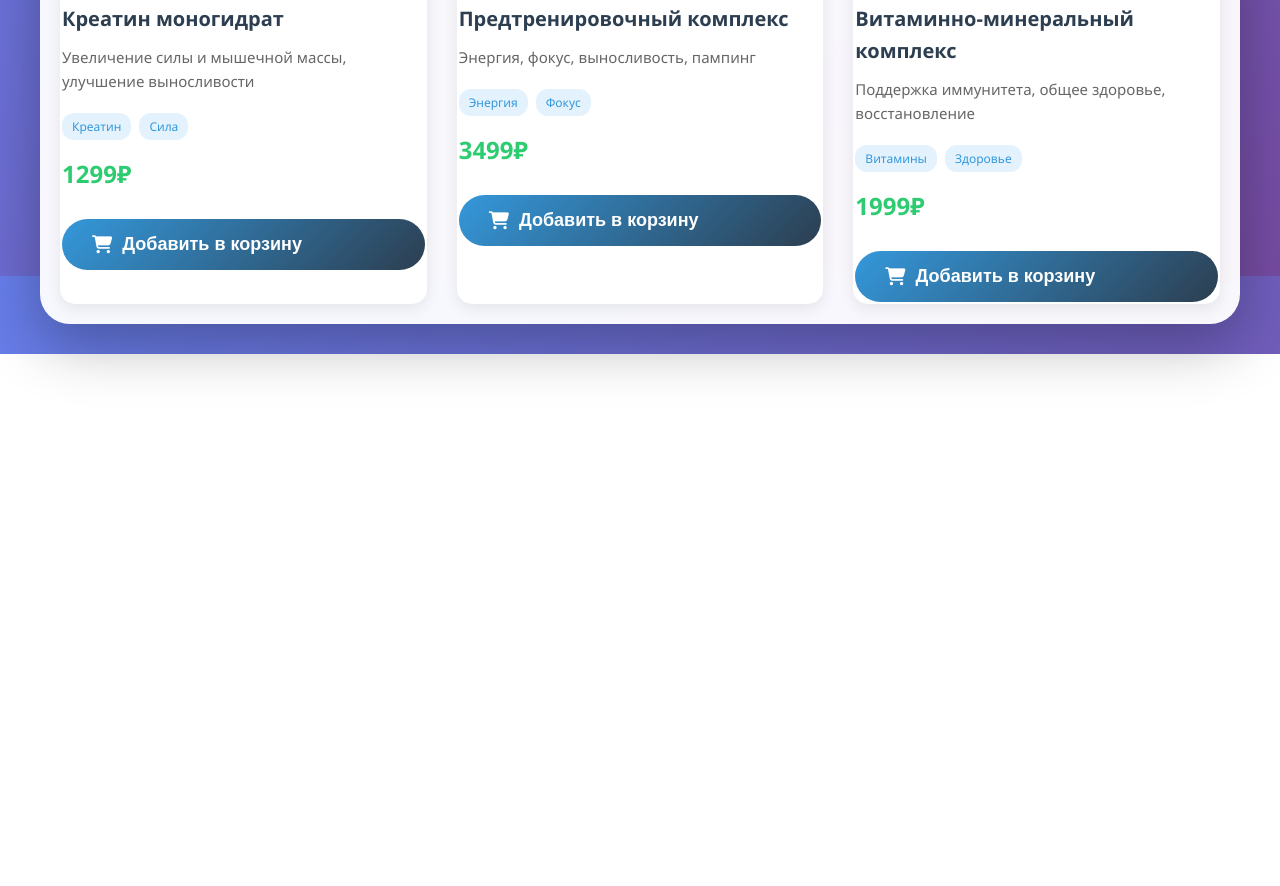
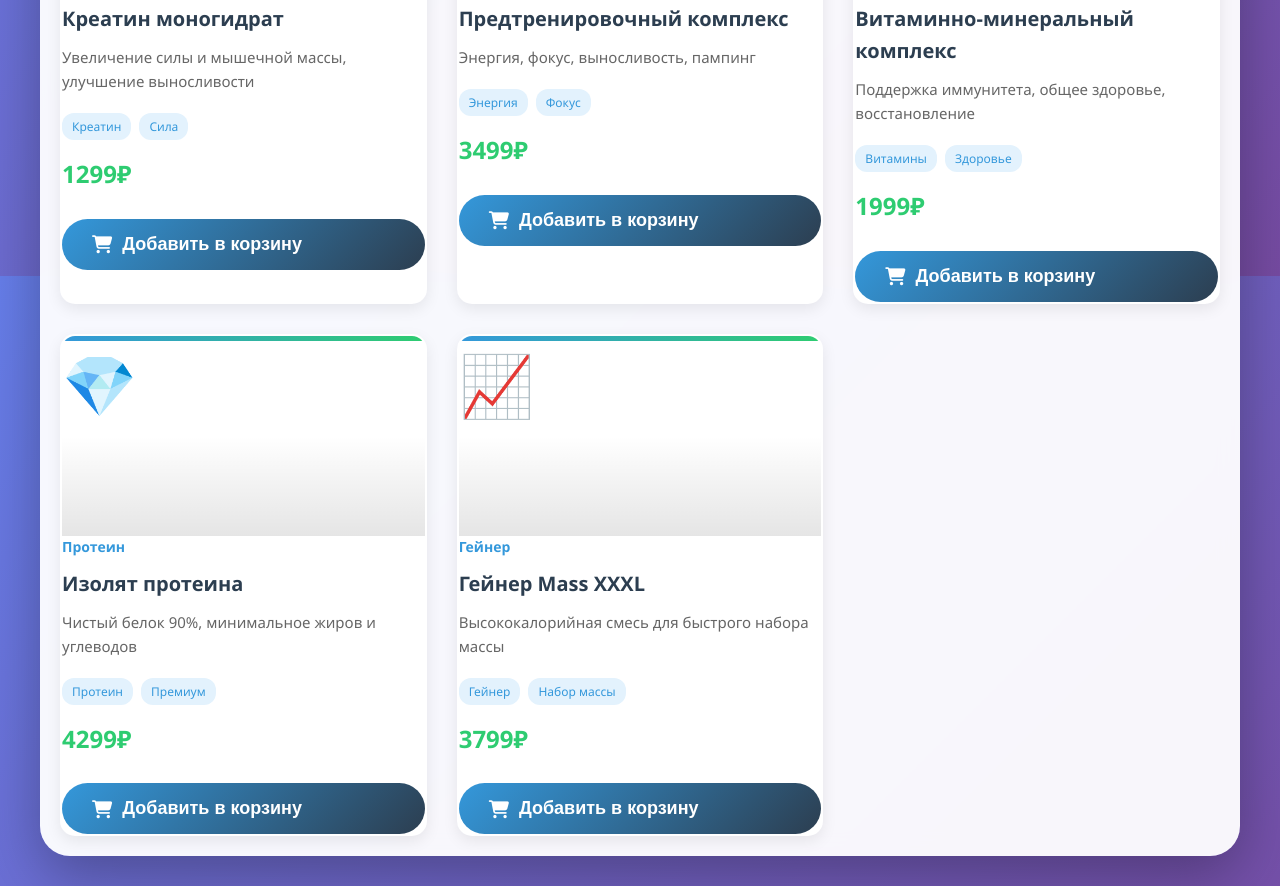
Before and after one commit to BochaAM/sport-nutrition, a plain HTML site: page results.html in a window 1280 px wide. Shown: the part 1324-2210 px from the top of the page. Before the commit the page ends 1678 px from the top, so only its background shows below. Drawn offline with Linux system fonts and the light colour scheme; files that its build step writes are made by us from their sources.

Commit message:
Update results.html

```diff
--- a/results.html
+++ b/results.html
@@ -200,7 +200,8 @@
         goal: "масса",
         priceCategory: "средний",
         tags: ["Протеин", "Набор массы"],
-                icon: "💪"
+        icon: "💪",
+        image: "https://images.unsplash.com/photo-1594736797933-d0c6e4d6d6c4?ixlib=rb-4.0.3&auto=format&fit=crop&w=600&q=80"
     },
     {
         id: 2,
@@ -211,7 +212,8 @@
         goal: "похудение",
         priceCategory: "бюджет",
         tags: ["Похудение", "Энергия"],
-                icon: "🔥"
+        icon: "🔥",
+        image: "https://images.unsplash.com/photo-1592924357228-91a4daadcfea?ixlib=rb-4.0.3&auto=format&fit=crop&w=600&q=80"
     },
     {
         id: 3,
@@ -222,7 +224,8 @@
         goal: "восстановление",
         priceCategory: "средний",
         tags: ["Восстановление", "Аминокислоты"],
-                icon: "⚡"
+        icon: "⚡",
+        image: "https://images.unsplash.com/photo-1627228175160-88c4cde63f09?ixlib=rb-4.0.3&auto=format&fit=crop&w=600&q=80"
     },
     {
         id: 4,
@@ -233,7 +236,8 @@
         goal: "масса",
         priceCategory: "бюджет",
         tags: ["Креатин", "Сила"],
-                icon: "🏋️"
+        icon: "🏋️",
+        image: "https://images.unsplash.com/photo-1571019613454-1cb2f99b2d8b?ixlib=rb-4.0.3&auto=format&fit=crop&w=600&q=80"
     },
     {
         id: 5,
@@ -244,7 +248,8 @@
         goal: "выносливость",
         priceCategory: "премиум",
         tags: ["Энергия", "Фокус"],
-                icon: "🚀"
+        icon: "🚀",
+        image: "https://images.unsplash.com/photo-1594736797933-d0c6e4d6d6c4?ixlib=rb-4.0.3&auto=format&fit=crop&w=600&q=80"
     },
     {
         id: 6,
@@ -255,7 +260,32 @@
         goal: "восстановление",
         priceCategory: "средний",
         tags: ["Витамины", "Здоровье"],
-                icon: "🌿"
+        icon: "🌿",
+        image: "https://images.unsplash.com/photo-1556909114-f6e7ad7d3136?ixlib=rb-4.0.3&auto=format&fit=crop&w=600&q=80"
+    },
+    {
+        id: 7,
+        name: "Изолят протеина",
+        category: "Протеин",
+        price: 4299,
+        description: "Чистый белок 90%, минимальное жиров и углеводов",
+        goal: "масса",
+        priceCategory: "премиум",
+        tags: ["Протеин", "Премиум"],
+        icon: "💎",
+        image: "https://images.unsplash.com/photo-1594736797933-d0c6e4d6d6c4?ixlib=rb-4.0.3&auto=format&fit=crop&w=600&q=80"
+    },
+    {
+        id: 8,
+        name: "Гейнер Mass XXXL",
+        category: "Гейнер",
+        price: 3799,
+        description: "Высококалорийная смесь для быстрого набора массы",
+        goal: "масса",
+        priceCategory: "премиум",
+        tags: ["Гейнер", "Набор массы"],
+        icon: "📈",
+        image: "https://images.unsplash.com/photo-1571019613454-1cb2f99b2d8b?ixlib=rb-4.0.3&auto=format&fit=crop&w=600&q=80"
     }
 ];
 
```
Lines whose indentation alone changed are shown as unchanged.
